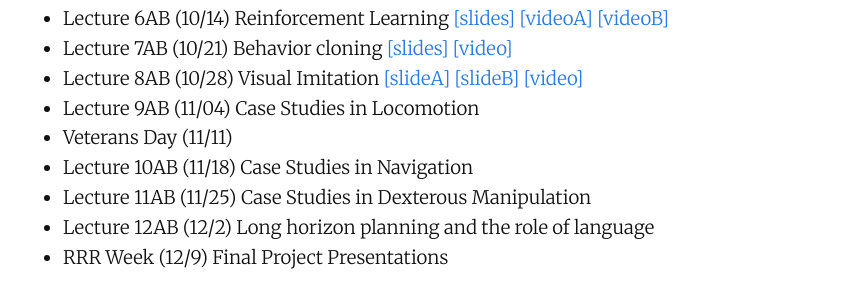
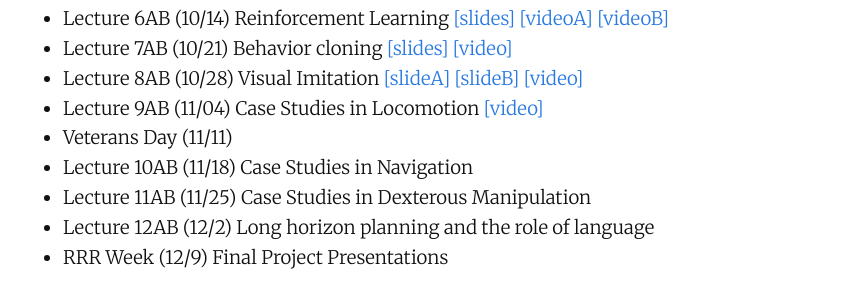
Before and after one commit to robots-that-learn/robots-that-learn.github.io, a Jekyll site: the page built from index.md, in a window 1280 px wide and 900 px high, scrolled down 1637 px. Shown: the part 163-452 px from the top of the window, without its empty margins (207-1066 px from the left). Built offline with Jekyll 4.4.1, drawn with Linux system fonts in a browser that asks for light colours; our own code applies the rules of GitHub Pages for plain Markdown files.

Commit message:
updated video

```diff
--- a/index.md
+++ b/index.md
@@ -60,7 +60,7 @@ The following schedule is a tentative assignment and will evolve in real time. W
 * Lecture 6AB (10/14) Reinforcement Learning [[slides]](https://docs.google.com/presentation/d/1UnrXmJvnByo8epKVNVYzVRehwxumnfwh/edit?usp=sharing&ouid=100618406782889124957&rtpof=true&sd=true) [[videoA]](https://drive.google.com/file/d/16yps-U3OyD1I2YWZVHYZwNc9LceEx26V/view?usp=sharing) [[videoB]](https://drive.google.com/file/d/1B0OFwxpp71xdy_0l96lC7-oVn-27Mwwg/view?usp=sharing)
 * Lecture 7AB (10/21) Behavior cloning [[slides]](https://docs.google.com/presentation/d/1JoCCHD6VXlSPsoYgHrXbrdpnoW4j0_wM/edit?usp=sharing&ouid=100618406782889124957&rtpof=true&sd=true) [[video]](https://drive.google.com/file/d/1UfsexpwcaTMvXIo_c7grZsJyTFk-exrs/view?usp=sharing)
 * Lecture 8AB (10/28) Visual Imitation [[slideA]](https://drive.google.com/file/d/1hZgefKjJ2ljLC3DNnJ7wtoo68K4N9G7N/view?usp=sharing) [[slideB]](https://drive.google.com/file/d/1QYUqOcxGc7XkCX0kWoblHVrPG31bq6vV/view?usp=sharing) [[video]](https://drive.google.com/file/d/13tjIM89D61HAK5s-r1kcNV7hDtmleqJq/view?usp=sharing)
-* Lecture 9AB (11/04) Case Studies in Locomotion
+* Lecture 9AB (11/04) Case Studies in Locomotion [[video]](https://drive.google.com/file/d/1sLe0eCY6vYoRmMLBDPS5KU0yo3Arbd-e/view?usp=sharing)
 * Veterans Day (11/11)
 * Lecture 10AB (11/18) Case Studies in Navigation
 * Lecture 11AB (11/25) Case Studies in Dexterous Manipulation
```
